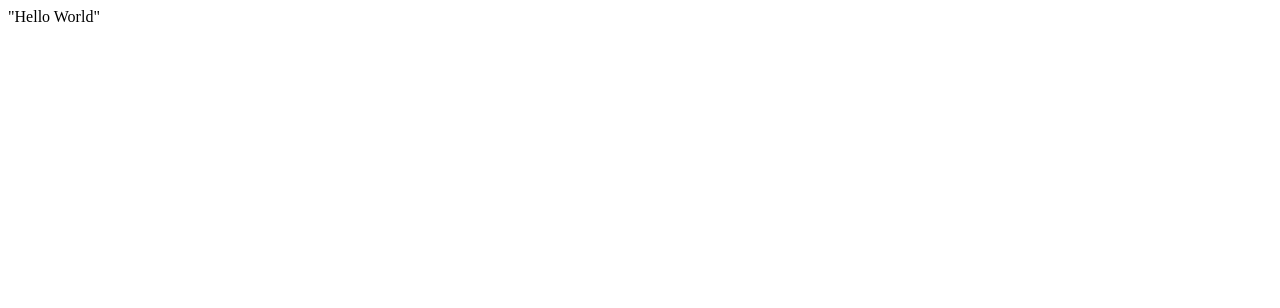
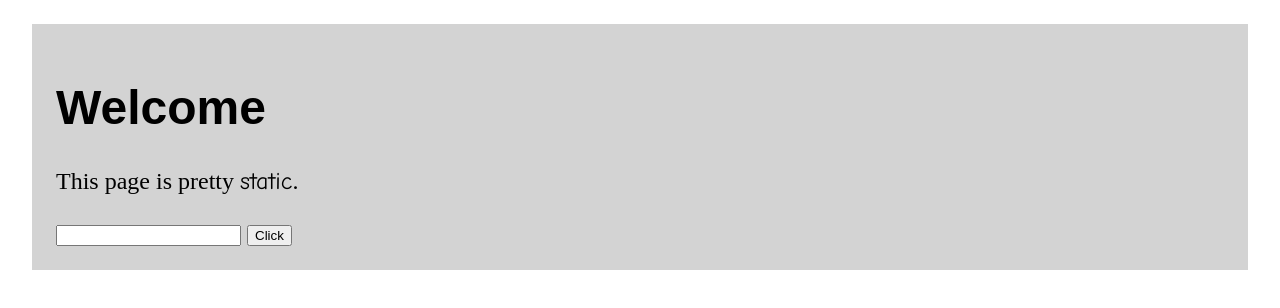
Before and after one commit to Michael-UT/Michael-UT.github.io, a plain HTML site: page index.html in a window 1280 px wide. Drawn offline with Linux system fonts and the light colour scheme.

Commit message:
changed index file to the class one

```diff
--- a/index.html
+++ b/index.html
@@ -1 +1,21 @@
-"Hello World"
+<!DOCTYPE html>
+<html>
+    <head>
+        <title>Welcome!</title>
+        <link href="./stylesheet.css" rel="stylesheet">
+    </head>
+    <body>
+        <div class="wrapper">
+            <h1>Welcome</h1>
+            <p>
+                This page is pretty <span id="adjective">static</span>.
+            </p>
+            <input oninput="toggleWordColor()" type="text" id="adjective-input"></input>
+            <button onclick="changeWord()">Click</button>
+        </div>
+        <!--
+            This is an HTML comment.
+        -->
+        <script src="./script.js"></script>
+    </body>
+</html>
--- /dev/null
+++ b/stylesheet.css
@@ -0,0 +1,32 @@
+/* selects the body element */
+body {
+    font-size: 24px;
+}
+
+h1 {
+    /* using a sans-serif font for headings is popular when mixing different type faces
+        https://www.adobe.com/creativecloud/design/discover/serif-vs-sans-serif.html */
+    font-family: Arial, Helvetica, sans-serif;
+}
+
+/* selects all elements of the wrapper class */
+.wrapper {
+    /* there are some built in colors like lightgray,
+        or you can use hex codes like #ffffff */
+    background: lightgray;
+
+    /* margin is the external spacing between this element and others */
+    margin: 24px;
+
+    /* padding is the internal spacing of this element */
+    padding: 24px;
+}
+
+.salmon {
+    color: salmon;
+}
+
+/* selects the element with id = adjective */
+#adjective {
+    font-family: "Comic Sans MS";
+}
```
